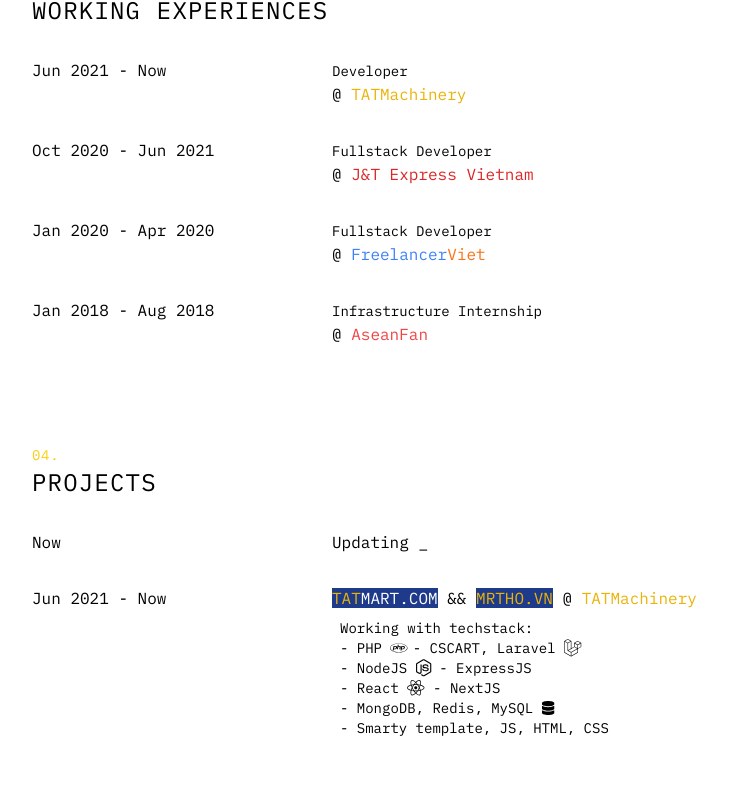
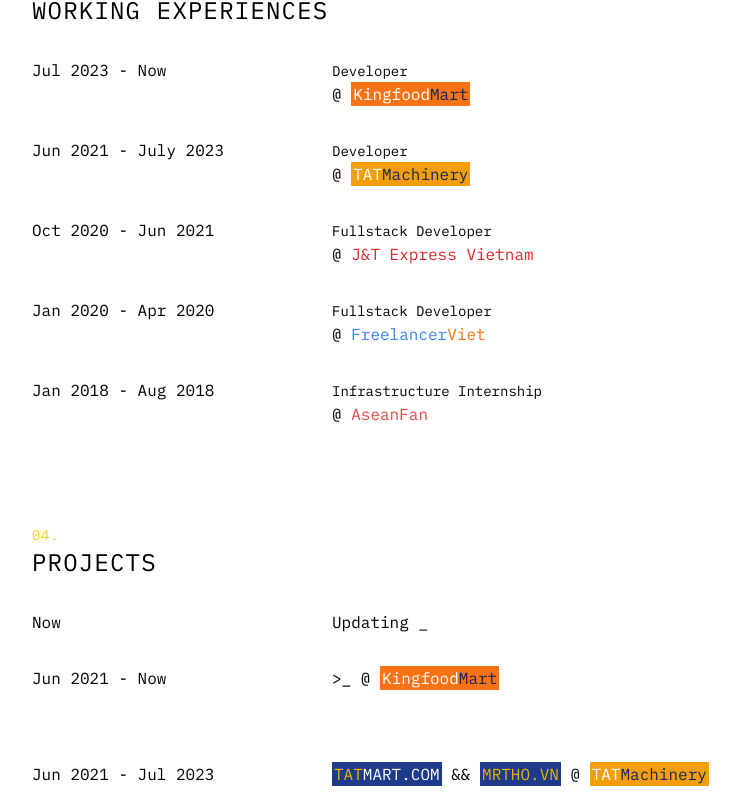
Before and after one commit to tanloc0598/internal-tnloc-persona-next, a Next.js app: page / in a window 1280 px wide. Shown: the part 1518-2314 px from the top of the page, without its empty margins (16-756 px from the left). Built offline with nearby package versions, Linux system fonts and the light colour scheme.

Commit message:
[fix] homepage

```diff
--- a/components/commons/header.tsx
+++ b/components/commons/header.tsx
@@ -15,11 +15,11 @@
                         <a href={process.env.BLOG_URL}> Blog </a>
                     </div>
                 }
-                <div className="justify-items-center text-center">
+                {/* <div className="justify-items-center text-center">
                     <Link href={"/post"}>
                         Stories
                     </Link>
-                </div>
+                </div> */}
 
                 <div className="justify-items-center text-center">
                     <Link href={`${!isNil(process.env.BASE_PATH) && !isEmpty(process.env.BASE_PATH) ? process.env.BASE_PATH: '/'}`}>
--- /dev/null
+++ b/content/en/projects/KingfoodMart.md
@@ -0,0 +1,15 @@
+---
+title: ""
+date: "Jun 2021 - Now"
+createdAt: 2021-07-03
+---
+
+<div class="grid gap-1 mb-8">
+  <div class="col-span-2">
+    <div class="col-span-2">
+    <span> >_ </span> @ <span class="bg-orange-500 p-0.5"><span class="text-white">Kingfood</span><span class="text-blue-950">Mart</span></span>
+    </div>
+    <div class="col-span-2 text-sm text-justify ml-2 mt-2">
+    </div>
+  </div>
+</div>
--- a/content/en/projects/TATMART.md
+++ b/content/en/projects/TATMART.md
@@ -1,19 +1,14 @@
 ---
-title: ''
-date: 'Jun 2021 - Now '
+title: ""
+date: "Jun 2021 - Jul 2023"
 createdAt: 2021-06-14
 ---
 
 <div class="grid gap-1 mb-8">
   <div class="col-span-2">
     <div class="col-span-2">
-      <span class="">
-        <span class="bg-blue-900 text-yellow-500">TAT</span
-        ><span class="bg-blue-900 text-white">MART.COM</span>
-        && <span class="bg-blue-900 text-yellow-500">MRTHO.VN</span
-        > @
-        <span class="text-yellow-500">TATMachinery</span>
-      </span>
+    <span class="bg-blue-900 p-0.5">
+          <span class=" text-yellow-500">TAT</span><span class="text-white">MART.COM</span></span>&nbsp;&&&nbsp;<span class="bg-blue-900 text-yellow-500 p-0.5">MRTHO.VN</span>&nbsp;@&nbsp;<span class="bg-amber-500 text-white p-0.5">TAT<span class="text-blue-950">Machinery</span></span>
     </div>
     <div class="col-span-2 text-sm text-justify ml-2 mt-2">
       <span>Working with techstack:</span>
--- /dev/null
+++ b/content/en/working_experience/kingfoodmart.md
@@ -0,0 +1,6 @@
+---
+title: 'Developer'
+date: 'Jul 2023 - Now'
+createdAt: 2023-07-03
+---
+@ <span class="bg-orange-500 p-0.5"><span class="text-white">Kingfood</span><span class="text-blue-950">Mart</span></span>
--- a/content/en/working_experience/tat.md
+++ b/content/en/working_experience/tat.md
@@ -1,6 +1,6 @@
 ---
 title: 'Developer'
-date: 'Jun 2021 - Now'
+date: 'Jun 2021 - July 2023'
 createdAt: 2021-06-15
 ---
-@ <span class="text-yellow-500">TATMachinery</span>
+@ <span class="bg-amber-500 text-white p-0.5">TAT<span class="text-blue-950">Machinery</span></span>
--- a/package.json
+++ b/package.json
@@ -26,6 +26,7 @@
     "eslint": "8.38.0",
     "eslint-config-next": "13.3.0",
     "gray-matter": "^4.0.3",
+    "linkees": "^1.0.2",
     "lodash": "^4.17.21",
     "logrocket": "^4.0.0",
     "next": "13.3.0",
@@ -51,6 +52,7 @@
     "autoprefixer": "^10.4.14",
     "concurrently": "^8.0.1",
     "postcss": "^8.4.21",
-    "tailwindcss": "^3.3.1"
+    "tailwindcss": "^3.3.1",
+    "@types/react": "^18.0.0"
   }
 }
--- a/pages/_app.tsx
+++ b/pages/_app.tsx
@@ -7,9 +7,11 @@
 import redux from '../redux'
 import {Provider} from 'react-redux'
 import Head from 'next/head'
-import {PersistGate} from 'redux-persist/integration/react'
+// import {PersistGate} from 'redux-persist/integration/react'
 import LogRocket from 'logrocket';
 import { ThemeProvider } from "next-themes";
+import {PersistGate} from "redux-persist/integration/react";
+import React from "react";
 
 export type NextPageWithLayout<P = {}, IP = P> = NextPage<P, IP> & {
     getLayout?: (page: ReactElement) => ReactNode
@@ -22,6 +24,7 @@
 export default function MyApp({Component, pageProps}: AppPropsWithLayout) {
     // Use the layout defined at the page level, if available
     const getLayout = Component.getLayout ?? ((page) => page)
+    const PGate = PersistGate as any
 
     const logRocketAppId = process.env.LOGROCKET_APP_ID ?? ''
     LogRocket.init(logRocketAppId);
@@ -32,12 +35,13 @@
                 <meta name="viewport"
                       content="width=device-width, initial-scale=1.0, maximum-scale=1.0, user-scalable=no"/>
             </Head>
-            <PersistGate loading={<></>}
+            <PGate loading={<></>}
                          persistor={redux.persistor}>
                 <ThemeProvider>
+                    {/* @ts-ignore */}
                     <Component {...pageProps} />
                 </ThemeProvider>
-            </PersistGate>
+            </PGate>
 
         </Provider>
     )
--- a/tsconfig.json
+++ b/tsconfig.json
@@ -32,5 +32,8 @@
   ],
   "exclude": [
     "node_modules"
-  ]
+  ],
+  "paths": {
+    "react": [ "./node_modules/@types/react" ]
+  }
 }
```
Also changed, not shown: 1 other file (tests, documents, lock files or other folders).
